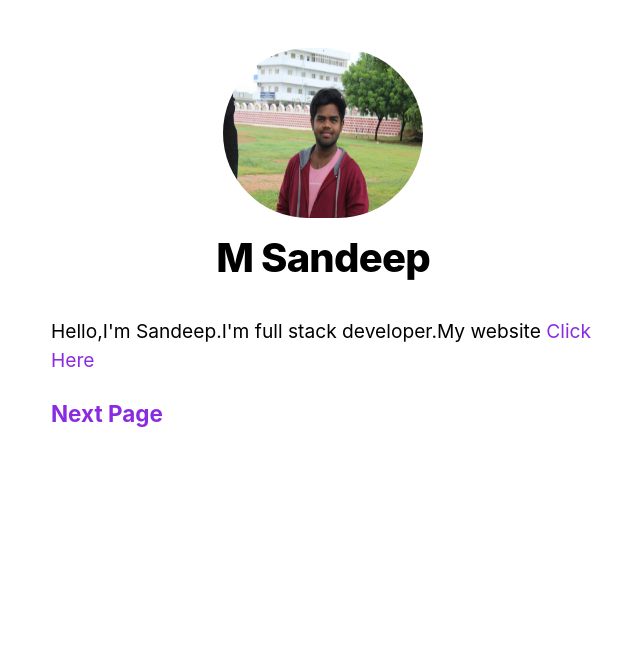
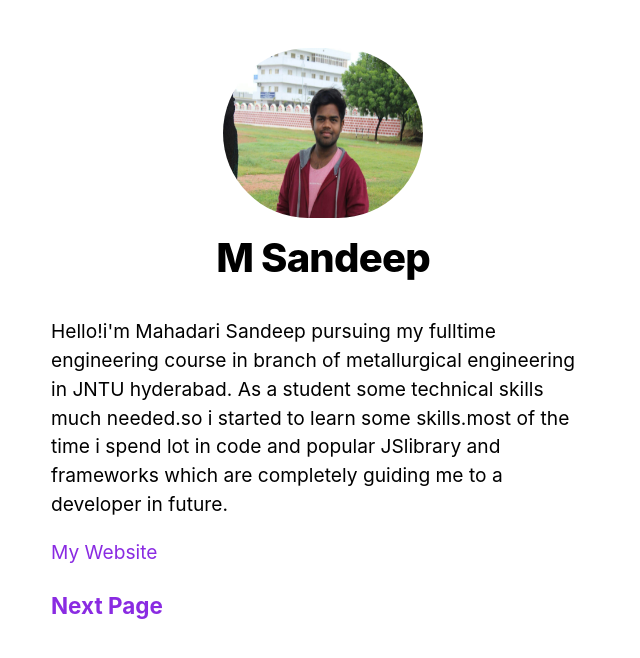
Before and after one commit to sandeepmichael/Next.js-blog, a Next.js app: page / in a window 1280 px wide. Shown: the top 658 px of the page, without its empty margins (317-957 px from the left). Built offline with nearby package versions, Linux system fonts and the light colour scheme.

Commit message:
modified

```diff
--- a/pages/index.js
+++ b/pages/index.js
@@ -10,11 +10,17 @@ export default function Home() {
         <title>{siteTitle}</title>
       </Head>
       <section className={utilStyles.headingMd}>
-        <p>Hello,I'm Sandeep.I'm full stack developer.My website {' '}<a href='https://sandeepmichael.github.io'>Click Here</a></p>
+        <p>Hello!i'm Mahadari Sandeep pursuing my fulltime engineering course
+          in branch of metallurgical engineering in JNTU hyderabad.
+
+          As a student some technical skills much needed.so i started to learn some
+          skills.most of the time i spend lot in code and popular JSlibrary and frameworks which are completely
+          guiding me to a developer in future.</p>
+          <a href='https://sandeepmichael.github.io'>My Website</a>
 
         <h3>
           <Link href='/posts/first-post'>
-          Next Page
+            Next Page
           </Link>
         </h3>
       </section>
--- a/pages/posts/first-post.js
+++ b/pages/posts/first-post.js
@@ -21,7 +21,7 @@ export default function FirstPost() {
       <a href='https://secure-brook-86485.herokuapp.com/'>www.heroku.com</a>
       <p>This is the simple personalBlog created with Nodejs and it also have a connection to Mongo Database.so basically it's a full stack application.</p>
       <hr/>
-      <a href='https://vigilant-jackson-4c7134.netlify.app/'>www.heroku.com</a>
+      <a href='https://vigilant-jackson-4c7134.netlify.app/'>www.netlify.com</a>
       <p>This is the fourth project. in this project i used the react.js and also youtube api key to get the results This is same as like as the youtube app. when we search for any video the request will be sent to youtubeAPI and that api will send the respective results.</p>
       <hr/>
 
```
